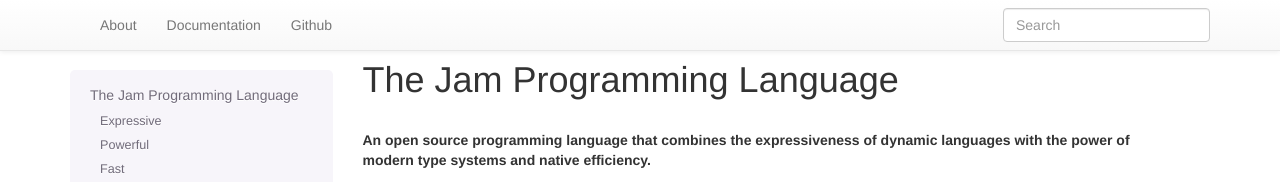
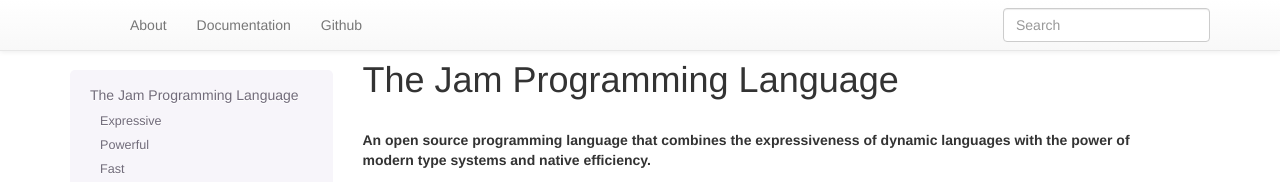
Before and after one commit to pektin/pektin.github.io, a Sphinx documentation site: the page built from source/index.rst, in a window 1280 px wide. Shown: the top 182 px of the page. Built offline with Sphinx 7.4.7, drawn with Linux system fonts in a browser that asks for light colours; pages that are not in the unit, such as notebooks, are missing from menus; the version number could not be read and is left out.

Commit message:
Replaced copy-pased navbar.html with simple template extension

```diff
--- a/source/_templates/navbar.html
+++ b/source/_templates/navbar.html
@@ -1,36 +1,10 @@
-  <div id="navbar" class="{{ theme_navbar_class }} navbar-default {% if theme_navbar_fixed_top|tobool -%} navbar-fixed-top{%- endif -%}">
-    <div class="container">
-      <div class="navbar-header">
-        <!-- .btn-navbar is used as the toggle for collapsed navbar content -->
-        <button type="button" class="navbar-toggle" data-toggle="collapse" data-target=".nav-collapse">
-          <span class="icon-bar"></span>
-          <span class="icon-bar"></span>
-          <span class="icon-bar"></span>
-        </button>
-        <a class="navbar-brand" href="{{ pathto(master_doc) }}">
-          {%- block sidebarlogo %}
-            {%- if logo %}<img src="{{ pathto('_static/' + logo, 1) }}">{%- endif %}
-          {%- endblock %}
-        </a>
-      </div>
+{# Import the theme's layout. #}
+{% extends "!navbar.html" %}
 
-        <div class="collapse navbar-collapse nav-collapse">
-          <ul class="nav navbar-nav">
-            {% if theme_navbar_links %}
-              {%- for link in theme_navbar_links %}
-                <li><a href="{{ pathto(*link[1:]) }}">{{ link[0] }}</a></li>
-              {%- endfor %}
-            {% endif %}
-            {% block navbarextra %}
-            {% endblock %}
-            {% if theme_source_link_position == "nav" %}
-              <li class="hidden-sm">{% include "sourcelink.html" %}</li>
-            {% endif %}
-          </ul>
+{# Don't show a project title or version #}
+{% set project = "" %}
+{% set version = "" %}
 
-          {% block navbarsearch %}
-            {% include "navbarsearchbox.html" %}
-          {% endblock %}
-        </div>
-    </div>
-  </div>
+{# Ignore navbartoc and sidebarrel blocks #}
+{% block navbartoc %}{% endblock %}
+{% block sidebarrel %}{% endblock %}
```
